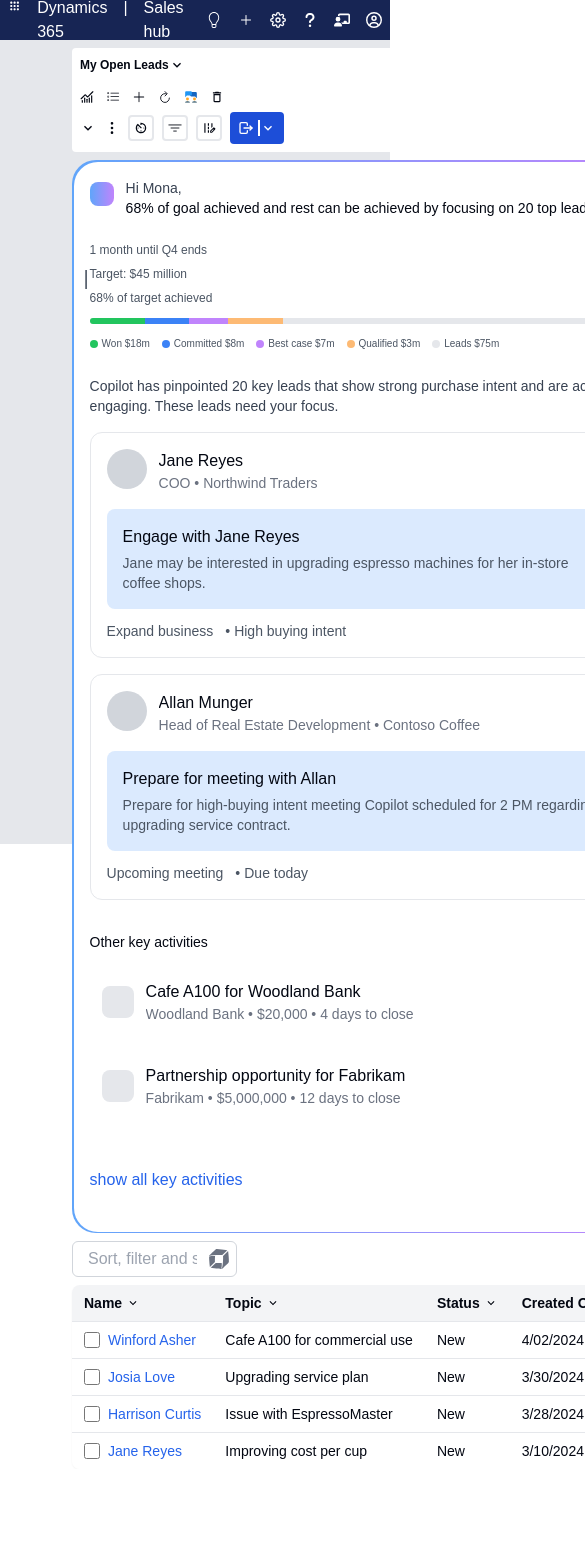
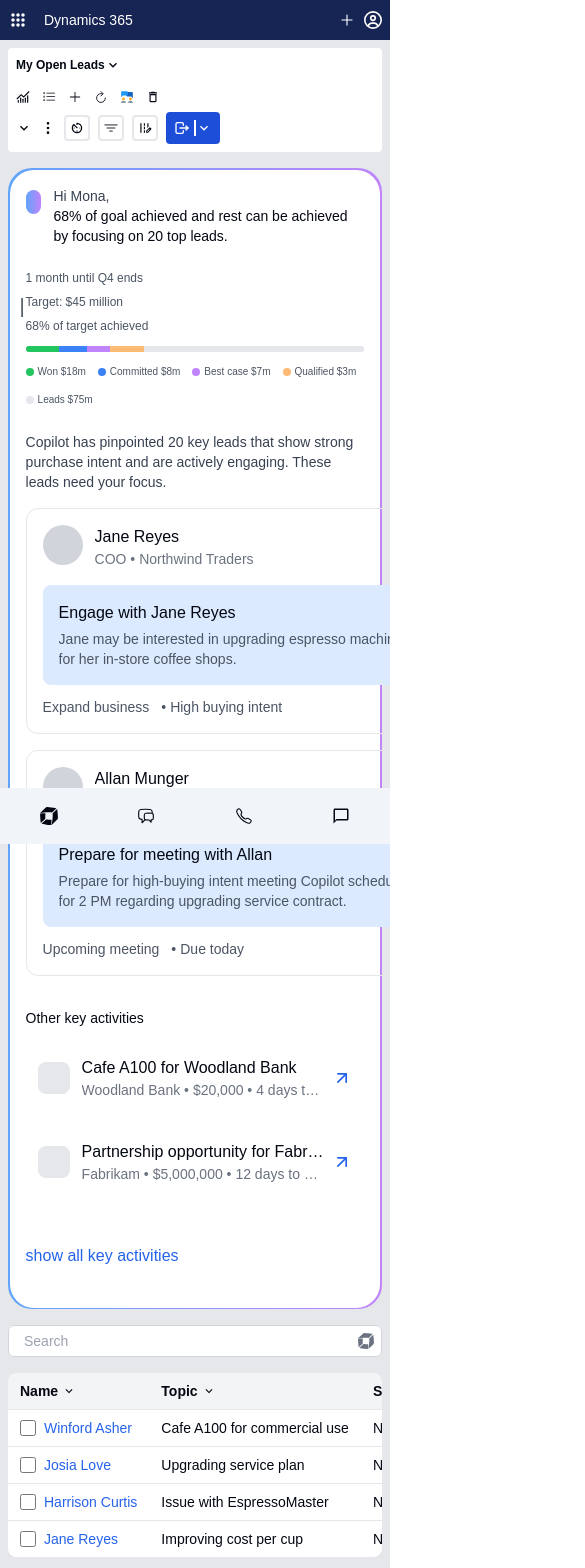
Before and after one commit to Mikeonweb/CRM-Dashboard, a Next.js app: page / in a window 390 px wide. Shown: the top 1568 px of the page, 585 px wide, since content can reach past the window. Before the commit the page ends 1469 px from the top, so only its background shows below. Built offline with nearby package versions, Linux system fonts and the light colour scheme.

Commit message:
responsive on page.js

```diff
--- a/src/app/globals.css
+++ b/src/app/globals.css
@@ -77,3 +77,17 @@
     @apply bg-background text-foreground;
   }
 }
+
+
+@keyframes slide-in {
+  from {
+    transform: translateX(-100%);
+  }
+  to {
+    transform: translateX(0);
+  }
+}
+
+.animate-slide-in {
+  animation: slide-in 0.3s ease-out;
+}
--- a/src/app/page.js
+++ b/src/app/page.js
@@ -15,23 +15,13 @@
 import { MdChatBubbleOutline } from "react-icons/md";
 import { FaRegCircleUser, FaChalkboardUser, FaQuestion } from "react-icons/fa6";
 
-/**
- * Home Page
- * - Displays a table of leads with dynamic user popup modal.
- * - Data is mocked for simplicity.
- */
 export default function Home() {
-  // State for storing the selected user
   const [selectedUser, setSelectedUser] = useState(null);
-  // State to control modal visibility
   const [isModalOpen, setModalOpen] = useState(false);
-  // State to control agent skill toggle
   const [isAgentSkillOpen, setAgentSkillOpen] = useState(false);
+  const [isOpen, setIsOpen] = useState(true);
+  const [isMobileMenuOpen, setIsMobileMenuOpen] = useState(false);
 
-  /**
-   * Mock Leads Data
-   * - Replace this with data fetched from an API or database.
-   */
   const leads = [
     {
       name: "Winford Asher",
@@ -62,95 +52,97 @@
   const userProfiles = [
     { name: "Alice Johnson", achievement: "Top Seller", image: "/user1.jpg" },
     { name: "Bob Smith", achievement: "Exceeded Quota", image: "/user2.jpg" },
-    {
-      name: "Charlie Brown",
-      achievement: "Client Favorite",
-      image: "/user3.jpg",
-    },
-    {
-      name: "Diana Prince",
-      achievement: "Highest Revenue",
-      image: "/user4.jpg",
-    },
+    { name: "Charlie Brown", achievement: "Client Favorite", image: "/user3.jpg" },
+    { name: "Diana Prince", achievement: "Highest Revenue", image: "/user4.jpg" },
     { name: "Ethan Hunt", achievement: "Fast Closer", image: "/user5.jpg" },
   ];
 
-  /**
-   * Handle User Row Click
-   * - Opens the modal and sets the selected user.
-   */
   const handleUserClick = (user) => {
     setSelectedUser(user);
     setModalOpen(true);
   };
 
-  const [isOpen, setIsOpen] = useState(true);
-
   return (
-    <div className="h-[100vh] bg-gray-200">
-      {/* HEADER */}
-      <div className="bg-blue-950 h-10 flex px-2 justify-between items-center">
-        <div className="flex text-white">
-          <CgMenuGridO className="text-white text-xl " />
-          <p className="ml-4">Dynamics 365</p>
-          <p className="ml-4">|</p>
-          <p className="ml-4">Sales hub</p>
+    <div className="min-h-screen max-w-full bg-gray-200 overflow-x-hidden">
+      {/* Header */}
+      <div className="bg-blue-950 min-h-[2.5rem] flex px-2 justify-between items-center w-full">
+        {/* Left header section */}
+        <div className="flex text-white items-center overflow-hidden">
+          <button
+            onClick={() => setIsMobileMenuOpen(!isMobileMenuOpen)}
+            className="md:hidden flex-shrink-0 mr-2"
+          >
+            <CgMenuGridO className="text-xl" />
+          </button>
+          <CgMenuGridO className="text-xl hidden md:block flex-shrink-0" />
+          <p className="ml-2 md:ml-4 truncate text-sm md:text-base">Dynamics 365</p>
+          <p className="mx-2 hidden lg:block">|</p>
+          <p className="hidden lg:block truncate">Sales hub</p>
         </div>
 
-        <div className="flex text-white">
-          <TfiLightBulb className="ml-4" />
-          <IoAddOutline className="ml-4" />
-          <FiSettings className="ml-4" />
-          <FaQuestion className="ml-4" />
-          <FaChalkboardUser className="ml-4" />
-          <FaRegCircleUser className="ml-4" />
+        {/* Right header section */}
+        <div className="flex text-white items-center gap-2 md:gap-4">
+          <TfiLightBulb className="hidden sm:block" />
+          <IoAddOutline className="text-lg" />
+          <FiSettings className="hidden sm:block" />
+          <FaQuestion className="hidden sm:block" />
+          <FaChalkboardUser className="hidden sm:block" />
+          <FaRegCircleUser className="text-lg" />
         </div>
       </div>
 
-      {/* Container */}
-      <div className="flex h-[100vh] justify-between gap-2 cursor-pointer">
-        {/* right side */}
+      {/* Main Container */}
+      <div className="flex min-h-[calc(100vh-2.5rem)] relative">
+        {/* Sidebar - Mobile */}
+        {isMobileMenuOpen && (
+          <div className="fixed inset-0 bg-black bg-opacity-50 z-50 md:hidden">
+            <div className="w-64 bg-white h-full animate-slide-in">
+              <SideBar isOpen={true} setIsOpen={() => setIsMobileMenuOpen(false)} />
+            </div>
+          </div>
+        )}
+
+        {/* Sidebar - Desktop */}
         <div
-          className={`transition-all duration-300 ease-in-out relative ${
+          className={`hidden md:block transition-all duration-300 ease-in-out flex-shrink-0 ${
             isOpen ? "w-60" : "w-16"
           }`}
         >
           <SideBar isOpen={isOpen} setIsOpen={setIsOpen} />
         </div>
 
-        {/* middle */}
-        <div className="flex-1">
+        {/* Main Content */}
+        <div className="flex-1 p-2 md:p-4 overflow-x-hidden pb-16 sm:pb-4">
           {/* Page Title */}
-          <div className="my-2 p-2 flex justify-between items-center bg-white rounded">
+          <div className="mb-4 p-2 bg-white rounded">
             <LeadsHeader />
-            {/* Rest of your page content */}
           </div>
 
-          {/* insight panel */}
-          <div className="flex items-center justify-center p-[0.10rem] rounded-3xl bg-gradient-to-r from-blue-400 to-purple-400 w-full bg-white">
-            <Dashboard />
+          {/* Insight Panel */}
+          <div className="mb-4 w-full">
+            <div className="p-[0.10rem] rounded-3xl bg-gradient-to-r from-blue-400 to-purple-400">
+              <Dashboard />
+            </div>
           </div>
 
-          <div>
-            <div className="my-2">
-              <div className="flex items-center w-[28%] rounded-md bg-white pl-3 outline outline-1 -outline-offset-1 outline-gray-300 has-[input:focus-within]:outline has-[input:focus-within]:outline-2 has-[input:focus-within]:-outline-offset-2 has-[input:focus-within]:outline-indigo-600">
-                <input
-                  type="text"
-                  placeholder="Sort, filter and search with Copilot"
-                  className="block min-w-0 grow py-1.5 pl-1 pr-3 text-base text-gray-900 placeholder:text-gray-400 focus:outline focus:outline-0 sm:text-sm/6"
-                />
-                <div className="grid shrink-0 grid-cols-1 focus-within:relative">
-                  <SiDynatrace
-                    aria-hidden="true"
-                    className="pointer-events-none col-start-1 row-start-1 mr-2 size-5 self-center justify-self-end text-gray-500 sm:size-4"
-                  />
-                </div>
-              </div>
+          {/* Search Bar */}
+          <div className="mb-4 w-full">
+            <div className="flex items-center w-full sm:w-[28%] rounded-md bg-white pl-3 outline outline-1 -outline-offset-1 outline-gray-300">
+              <input
+                type="text"
+                placeholder="Search"
+                className="block w-full py-1.5 pl-1 pr-3 text-sm text-gray-900 placeholder:text-gray-400 focus:outline-none"
+              />
+              <SiDynatrace className="flex-shrink-0 mr-2 w-4 h-4 text-gray-500" />
             </div>
           </div>
 
           {/* Leads Table */}
-          <LeadsTable leads={leads} onUserClick={handleUserClick} />
+          <div className="w-full overflow-x-auto">
+            <div className="min-w-full">
+              <LeadsTable leads={leads} onUserClick={handleUserClick} />
+            </div>
+          </div>
 
           {/* User Modal */}
           <UserModal
@@ -160,13 +152,21 @@
           />
         </div>
 
-        {/* left side */}
-        <div className=" bg-slate-100  w-10 py-2 px-3">
+        {/* Right Sidebar */}
+        <div className="hidden sm:flex flex-col bg-slate-100 w-10 py-2 px-3 flex-shrink-0">
           <SiDynatrace className="mb-6" />
           <HiOutlineChatBubbleLeftRight className="mb-6" />
           <IoCallOutline className="mb-6" />
           <MdChatBubbleOutline />
         </div>
+
+        {/* Mobile Bottom Navigation */}
+        <div className="fixed bottom-0 left-0 right-0 bg-slate-100 flex justify-around items-center h-14 sm:hidden z-40">
+          <SiDynatrace className="text-lg" />
+          <HiOutlineChatBubbleLeftRight className="text-lg" />
+          <IoCallOutline className="text-lg" />
+          <MdChatBubbleOutline className="text-lg" />
+        </div>
       </div>
     </div>
   );
```
